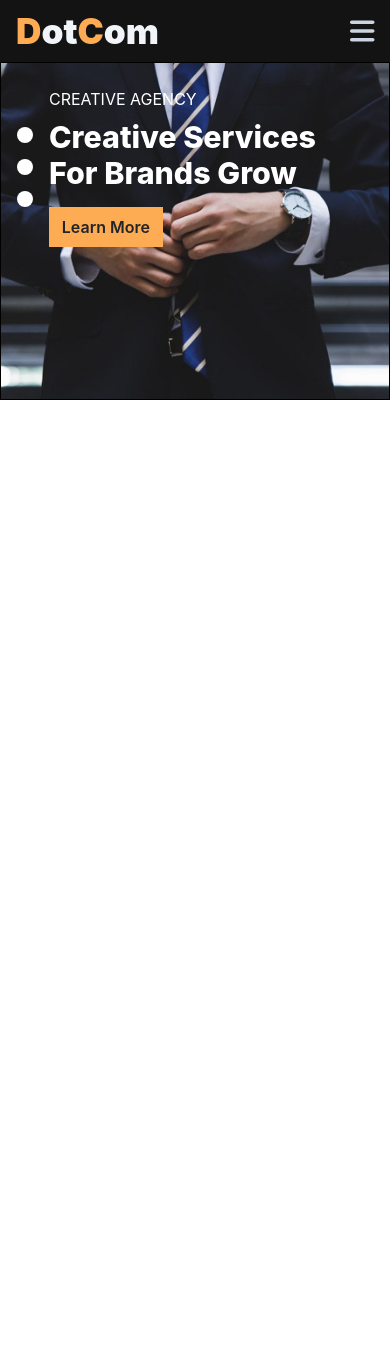
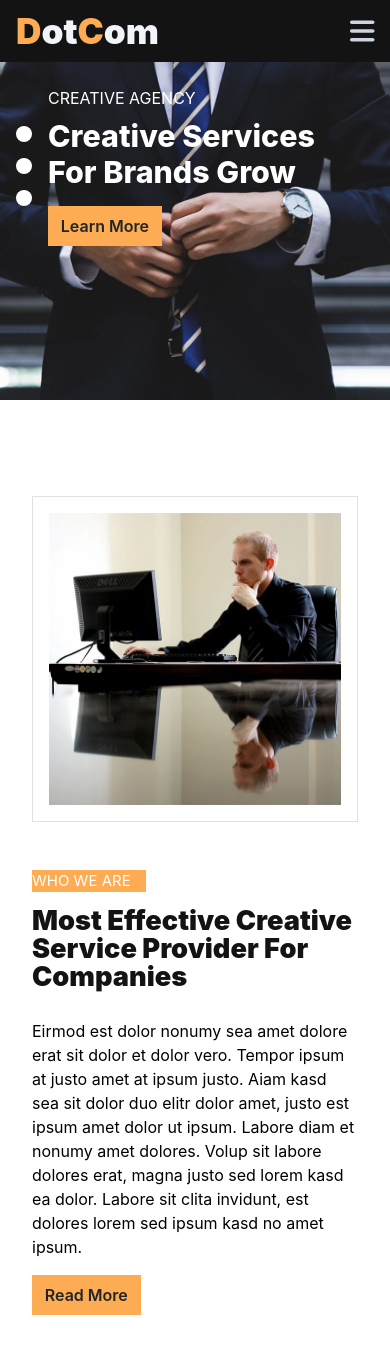
Before and after one commit to BLADEHEDA/Dotcom-Creative-Multipage-Page-App, a React (Create React App) app: page / in a window 390 px wide. Before the commit the page ends 844 px from the top, so only its background shows below. Built offline with nearby package versions, Linux system fonts and the light colour scheme.

Commit message:
provider component mobile done

```diff
--- a/src/App.css
+++ b/src/App.css
@@ -1,3 +1,7 @@
+img{
+    max-width: 100%;
+    height: auto;
+}
 @media only screen and (min-width:375px){
     .color-logo {
         color: #FDAC53 ;
--- a/src/Components/Home/Home.css
+++ b/src/Components/Home/Home.css
@@ -3,8 +3,6 @@
      height: 40vh;
     background-position: center;
     background-size: cover;
-    border: solid 1px black;
-
     animation: image 5s infinite alternate;
   }
 
@@ -19,4 +17,11 @@
       background-image: url('../images/carousel-3.jpg');
     }
   }
+.image-div{
+  border: solid 1px black;
+  background-color: #fff;
+  border: 1px solid #dee2e6;
 }
+
+
+}
--- a/src/Components/Home/Home.jsx
+++ b/src/Components/Home/Home.jsx
@@ -1,10 +1,13 @@
 import React from 'react'
 import Mainbar from './Mainbar'
+import Provider from './Provider'
+
 
 const Home = () => {
   return (
     <div>
       <Mainbar/>
+      <Provider/>
     </div>
   )
 }
--- /dev/null
+++ b/src/Components/Home/Provider.jsx
@@ -0,0 +1,25 @@
+import React from 'react'
+import about from "../images/about.jpg"
+import Button from '../Shared/Button'
+import "./Home.css"
+
+const Provider = () => {
+  return (
+    <main className='Provider mx-[2em] mb-[2em]'>
+      <div className="image-div mt-[6em] p-[1em] mb-[3em]">
+         <img src={about} alt="about-img" className="img-content" /> </div>
+         <p className="prov-content bg-[#FDAC53] text-[#fff] text-[15px] w-[35%] mb-[1em] ">WHO WE ARE</p>
+         <h1 className="provider-head text-[1.7rem] mb-[1em] text-[#131313] font-[900] leading-7">
+            Most Effective Creative Service Provider For Companies</h1>
+      <div className="provider-content leading-6">Eirmod est dolor nonumy sea amet dolore erat sit dolor
+       et dolor vero. Tempor ipsum at justo amet at ipsum justo. Aiam kasd sea sit dolor
+        duo elitr dolor amet, justo est ipsum amet dolor ut ipsum. Labore diam et nonumy
+        amet dolores. Volup sit labore dolores erat, magna justo sed lorem kasd ea dolor. Labore
+      sit clita invidunt, est dolores lorem sed ipsum kasd no amet ipsum.</div>
+      <div className="provider-btn"><Button style={{marginTop:"1em" }} name="Read More "/>  </div>
+
+    </main>
+  )
+}
+
+export default Provider
```
